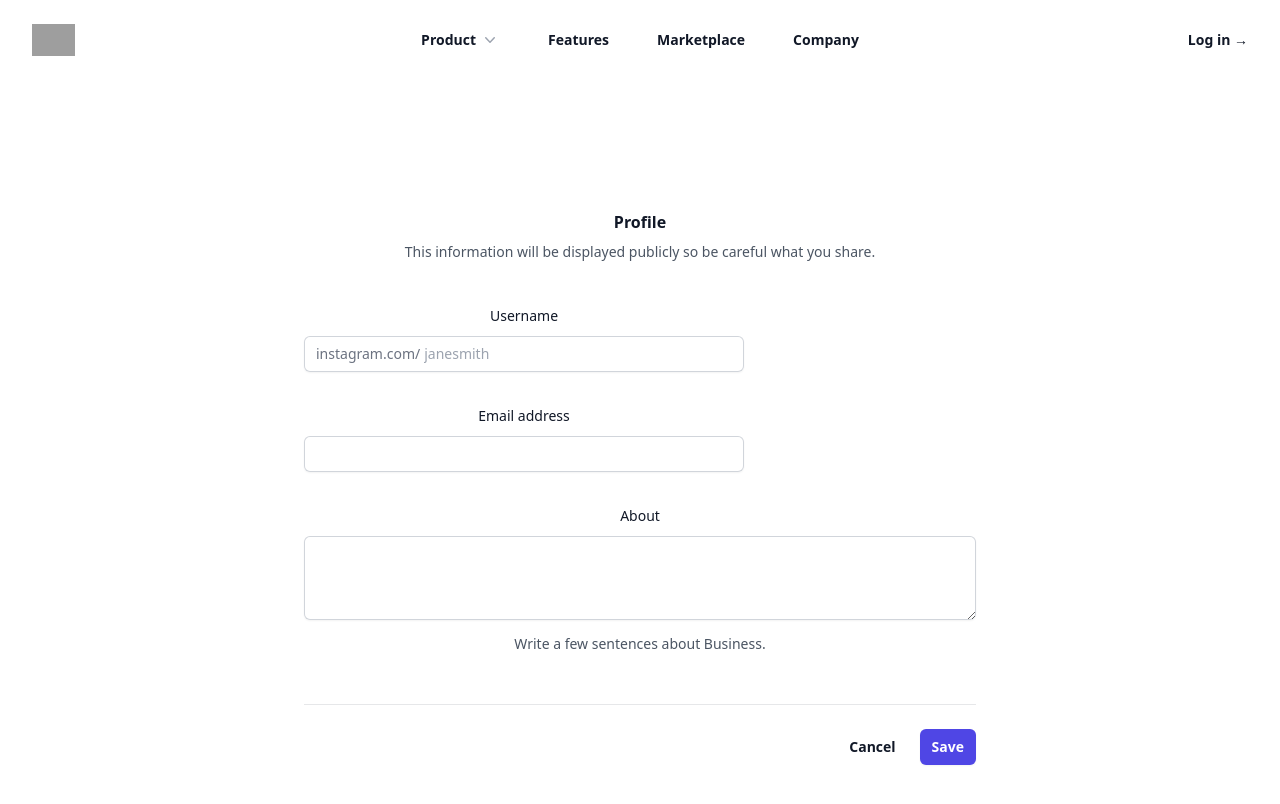
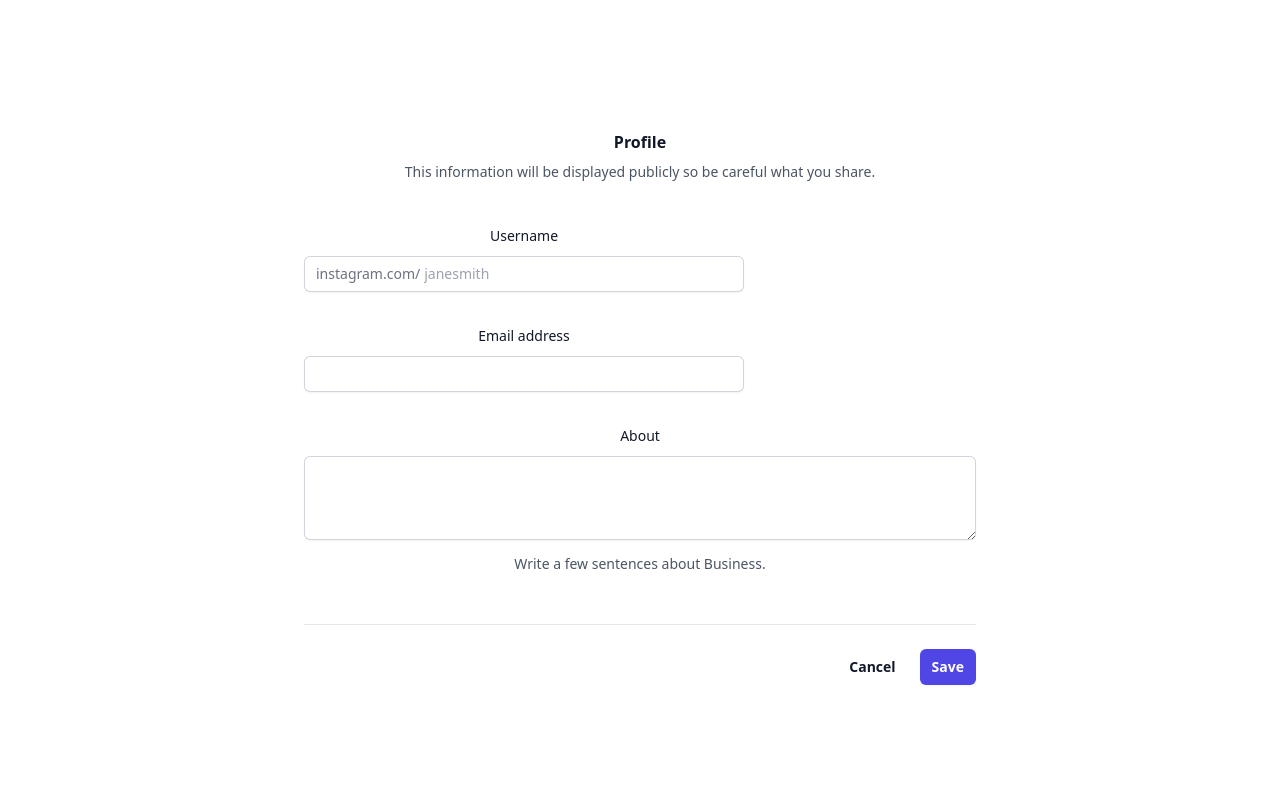
Before and after one commit to division-sama/project-z, a React (Create React App) app: page / in a window 1280 px wide. Shown: the top 804 px of the page. Built offline with nearby package versions, Linux system fonts and the light colour scheme; grey boxes are pictures that could not be loaded; a web font is replaced by a local one.

Commit message:
trial commit

```diff
--- a/src/App.js
+++ b/src/App.js
@@ -9,7 +9,7 @@ function App() {
 
   return (
     <div className="App">
-      <Header></Header>
+      {/* <Header></Header> */}
       {auth ? <BusinessPage></BusinessPage> : <Example></Example>}
     </div>
   );
```
